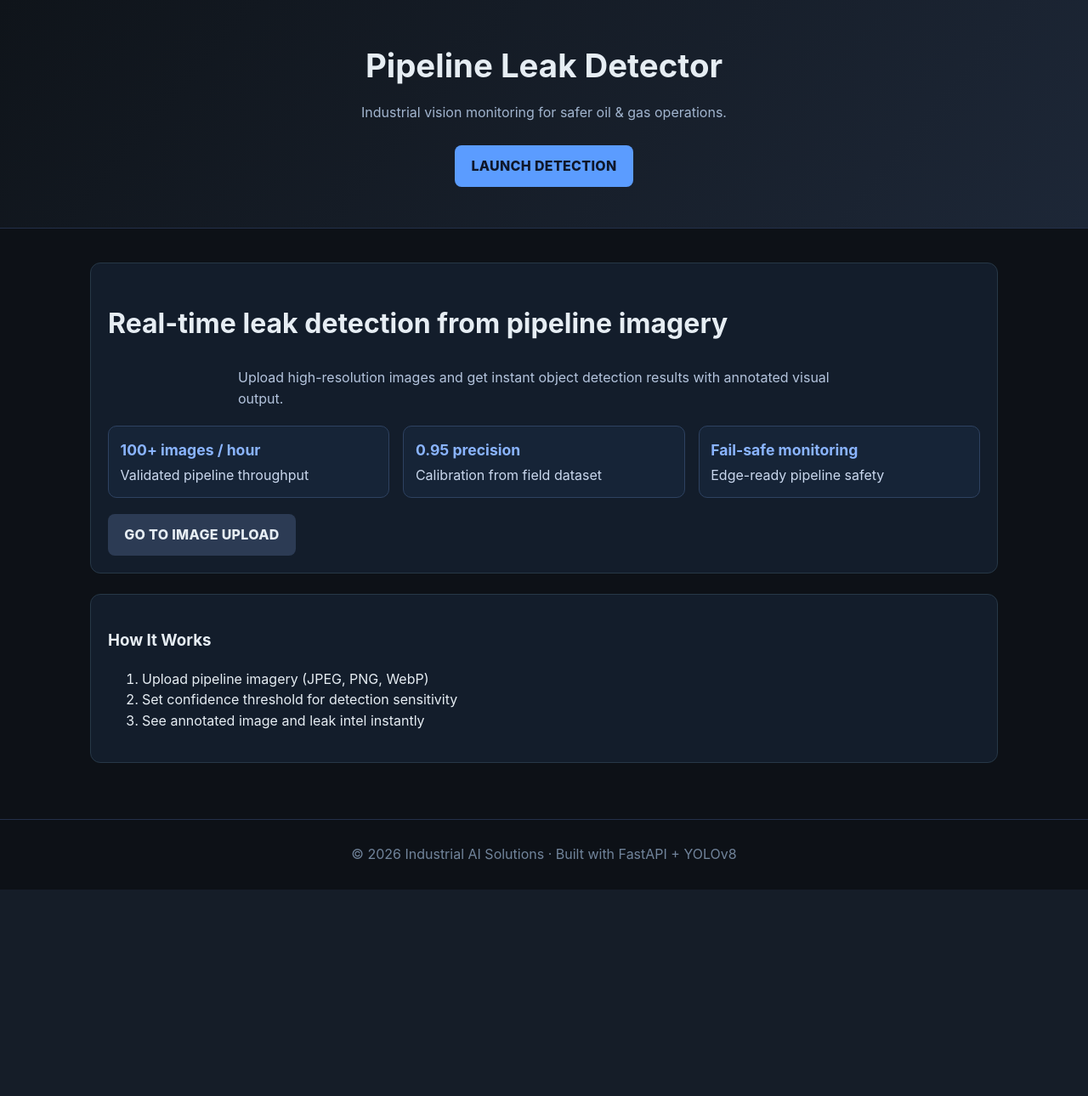
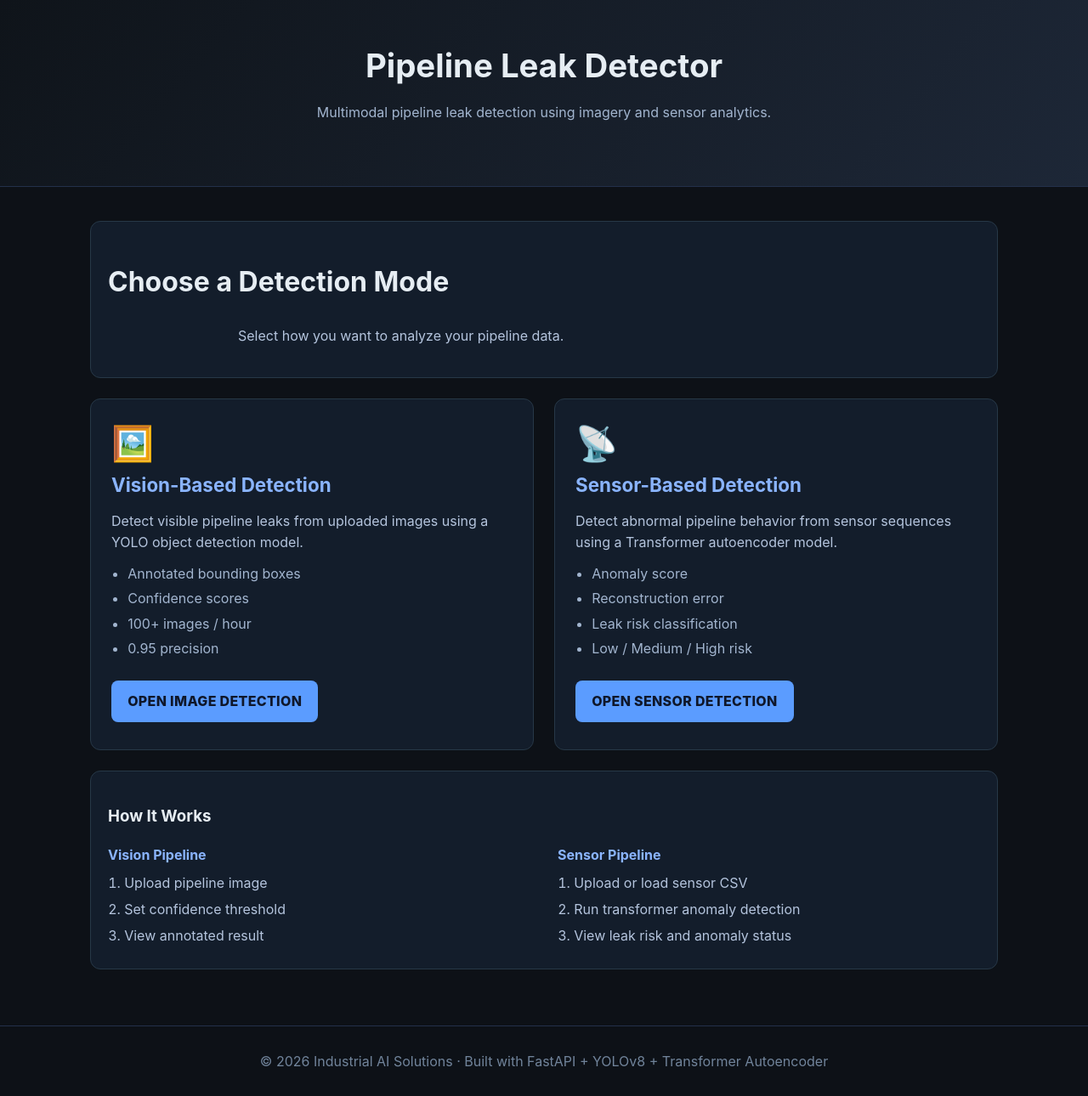
Before and after one commit to carltontrevor23/leakage-detection-app, a FastAPI app: page / in a window 1280 px wide. Shown: the whole page at 85% size. Before the commit the page ends 1047 px from the top, so only its background shows below. Run offline with FastAPI, Linux system fonts and the light colour scheme.

Commit message:
front end

```diff
--- a/main.py
+++ b/main.py
@@ -135,7 +135,14 @@ async def upload_page(request: Request):
         name="upload.html",
         context={},
     )
-
+@app.get("/sensor")
+async def sensor_page(request: Request):
+    """Sensor analysis page"""
+    return templates.TemplateResponse(
+        request=request,
+        name="sensor.html",
+        context={"title": "Sensor Analysis"},
+    )
 
 @app.exception_handler(Exception)
 async def global_exception_handler(request: Request, exc: Exception):
--- a/static/css/styles.css
+++ b/static/css/styles.css
@@ -56,7 +56,146 @@ input[type=file], input[type=range] { width: 100%; margin-bottom: 0.65rem; }
 
 .app-footer { background: #0d1117; text-align: center; padding: 0.8rem; margin-top: 1.6rem; color: #71849b; border-top: 1px solid #23304a; }
 
+/* Detection mode cards */
+.detection-modes {
+  display: grid;
+  grid-template-columns: 1fr 1fr;
+  gap: 1.5rem;
+  margin: 1.5rem 0;
+}
+
+.mode-card {
+  background: #131d2b;
+  border: 1px solid #273847;
+  border-radius: 12px;
+  padding: 2rem 1.5rem;
+  display: flex;
+  flex-direction: column;
+  gap: 0.75rem;
+  transition: border-color 0.2s ease, transform 0.2s ease;
+}
+
+.mode-card:hover {
+  border-color: #5b9cff;
+  transform: translateY(-3px);
+}
+
+.mode-card .mode-icon {
+  font-size: 2.5rem;
+  line-height: 1;
+}
+
+.mode-card h3 {
+  margin: 0;
+  font-size: 1.4rem;
+  color: #8ab4ff;
+}
+
+.mode-card p {
+  margin: 0;
+  color: #b4c4dd;
+  flex-grow: 1;
+}
+
+.mode-card ul {
+  margin: 0;
+  padding-left: 1.2rem;
+  color: #a2b5cf;
+}
+
+.mode-card ul li {
+  margin-bottom: 0.3rem;
+}
+
+.mode-card .btn {
+  align-self: flex-start;
+  margin-top: 0.5rem;
+}
+
+/* How it works two-column */
+.how-it-works-grid {
+  display: grid;
+  grid-template-columns: 1fr 1fr;
+  gap: 2rem;
+  margin-top: 1rem;
+}
+
+.how-it-works-grid h4 {
+  color: #8ab4ff;
+  margin: 0 0 0.5rem;
+}
+
+.how-it-works-grid ol {
+  margin: 0;
+  padding-left: 1.2rem;
+  color: #b4c4dd;
+}
+
+.how-it-works-grid ol li {
+  margin-bottom: 0.4rem;
+}
+
+/* Sensor page */
+.sensor-result-grid {
+  display: grid;
+  grid-template-columns: repeat(auto-fit, minmax(200px, 1fr));
+  gap: 1rem;
+  margin-top: 1rem;
+}
+
+.sensor-result-card {
+  background: #162437;
+  border: 1px solid #2e4261;
+  border-radius: 10px;
+  padding: 1rem;
+  display: flex;
+  flex-direction: column;
+  gap: 0.3rem;
+}
+
+.sensor-result-card .result-label {
+  font-size: 0.8rem;
+  text-transform: uppercase;
+  letter-spacing: 0.05em;
+  color: #71849b;
+}
+
+.sensor-result-card .result-value {
+  font-size: 1.4rem;
+  font-weight: 800;
+  color: #e6edf3;
+}
+
+.sensor-result-card .result-value.normal { color: #3fb950; }
+.sensor-result-card .result-value.medium { color: #d29922; }
+.sensor-result-card .result-value.high { color: #f85149; }
+
+.sensor-status-banner {
+  margin-top: 1rem;
+  padding: 1rem;
+  border-radius: 10px;
+  border: 1px solid #2e4261;
+  background: #162437;
+}
+
+.sensor-status-banner.normal { border-color: #2ea043; background: #0d2318; }
+.sensor-status-banner.medium { border-color: #9e6a03; background: #271d08; }
+.sensor-status-banner.high { border-color: #8b1a1a; background: #2d0f0f; }
+
+.sensor-status-banner h4 {
+  margin: 0 0 0.4rem;
+  font-size: 1.1rem;
+}
+
+.sensor-status-banner p {
+  margin: 0;
+  color: #b4c4dd;
+}
+
 @media (max-width: 780px) {
   .header-content h1 { font-size: 1.75rem; }
   .kpi-grid { grid-template-columns: 1fr; }
+  .detection-modes { grid-template-columns: 1fr; }
+  .how-it-works-grid { grid-template-columns: 1fr; }
+  .sensor-result-grid { grid-template-columns: 1fr 1fr; }
 }
--- a/templates/base.html
+++ b/templates/base.html
@@ -12,15 +12,14 @@
   <header class="app-header">
     <div class="container header-content">
       <h1>Pipeline Leak Detector</h1>
-      <p>Industrial vision monitoring for safer oil & gas operations.</p>
-      <a href="/upload" class="btn btn-primary">Launch Detection</a>
+      <p>Multimodal pipeline leak detection using imagery and sensor analytics.</p>
     </div>
   </header>
 
   <main class="container">{% block content %}{% endblock %}</main>
 
   <footer class="app-footer">
-    <p>© 2026 Industrial AI Solutions · Built with FastAPI + YOLOv8</p>
+    <p>© 2026 Industrial AI Solutions · Built with FastAPI + YOLOv8 + Transformer Autoencoder</p>
   </footer>
 </body>
 </html>
--- a/templates/index.html
+++ b/templates/index.html
@@ -1,23 +1,62 @@
 {% extends "base.html" %}
 
 {% block content %}
+
 <section class="panel hero">
-  <h2>Real-time leak detection from pipeline imagery</h2>
-  <p>Upload high-resolution images and get instant object detection results with annotated visual output.</p>
-  <div class="kpi-grid">
-    <div class="kpi-card"><h3>100+ images / hour</h3><p>Validated pipeline throughput</p></div>
-    <div class="kpi-card"><h3>0.95 precision</h3><p>Calibration from field dataset</p></div>
-    <div class="kpi-card"><h3>Fail-safe monitoring</h3><p>Edge-ready pipeline safety</p></div>
+  <h2>Choose a Detection Mode</h2>
+  <p>Select how you want to analyze your pipeline data.</p>
+</section>
+
+<section class="detection-modes">
+
+  <div class="mode-card">
+    <div class="mode-icon">🖼️</div>
+    <h3>Vision-Based Detection</h3>
+    <p>Detect visible pipeline leaks from uploaded images using a YOLO object detection model.</p>
+    <ul>
+      <li>Annotated bounding boxes</li>
+      <li>Confidence scores</li>
+      <li>100+ images / hour</li>
+      <li>0.95 precision</li>
+    </ul>
+    <a href="/upload" class="btn btn-primary">Open Image Detection</a>
   </div>
-  <a href="/upload" class="btn btn-secondary">Go to Image Upload</a>
+
+  <div class="mode-card">
+    <div class="mode-icon">📡</div>
+    <h3>Sensor-Based Detection</h3>
+    <p>Detect abnormal pipeline behavior from sensor sequences using a Transformer autoencoder model.</p>
+    <ul>
+      <li>Anomaly score</li>
+      <li>Reconstruction error</li>
+      <li>Leak risk classification</li>
+      <li>Low / Medium / High risk</li>
+    </ul>
+    <a href="/sensor" class="btn btn-primary">Open Sensor Detection</a>
+  </div>
+
 </section>
 
 <section class="panel">
   <h3>How It Works</h3>
-  <ol>
-    <li>Upload pipeline imagery (JPEG, PNG, WebP)</li>
-    <li>Set confidence threshold for detection sensitivity</li>
-    <li>See annotated image and leak intel instantly</li>
-  </ol>
+  <div class="how-it-works-grid">
+    <div>
+      <h4>Vision Pipeline</h4>
+      <ol>
+        <li>Upload pipeline image</li>
+        <li>Set confidence threshold</li>
+        <li>View annotated result</li>
+      </ol>
+    </div>
+    <div>
+      <h4>Sensor Pipeline</h4>
+      <ol>
+        <li>Upload or load sensor CSV</li>
+        <li>Run transformer anomaly detection</li>
+        <li>View leak risk and anomaly status</li>
+      </ol>
+    </div>
+  </div>
 </section>
+
 {% endblock %}
--- a/templates/upload.html
+++ b/templates/upload.html
@@ -1,6 +1,9 @@
 {% extends "base.html" %}
 
 {% block content %}
+<div style="margin-bottom:1rem;">
+  <a href="/" class="btn btn-secondary">← Back to Home</a>
+</div>
 <section class="panel upload-panel">
   <h2>Upload an Image for Leak Detection</h2>
   <form id="detectForm" class="upload-form">
```
Also changed, not shown: templates/sensor.html (added, +141 -0 lines).
